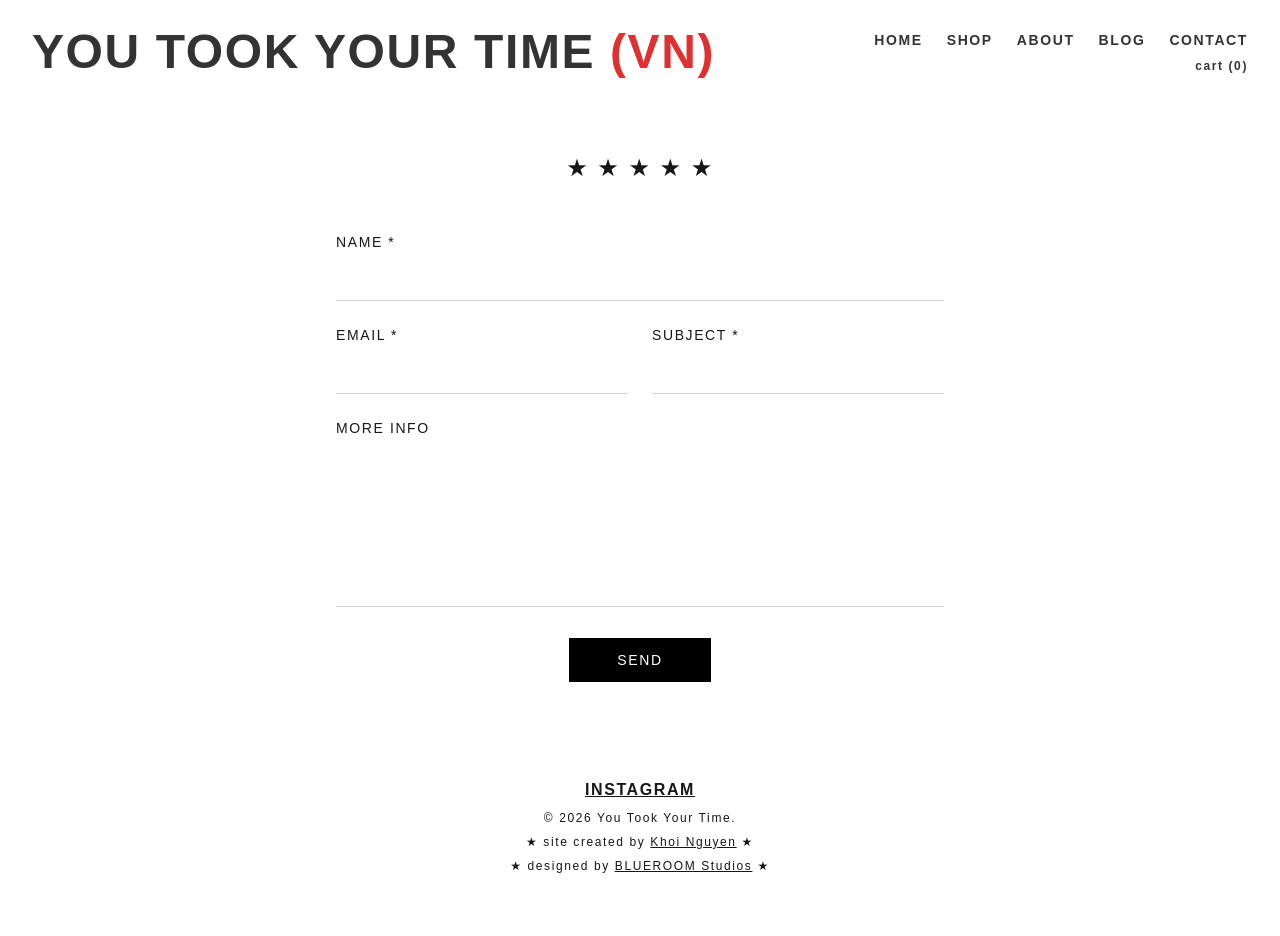
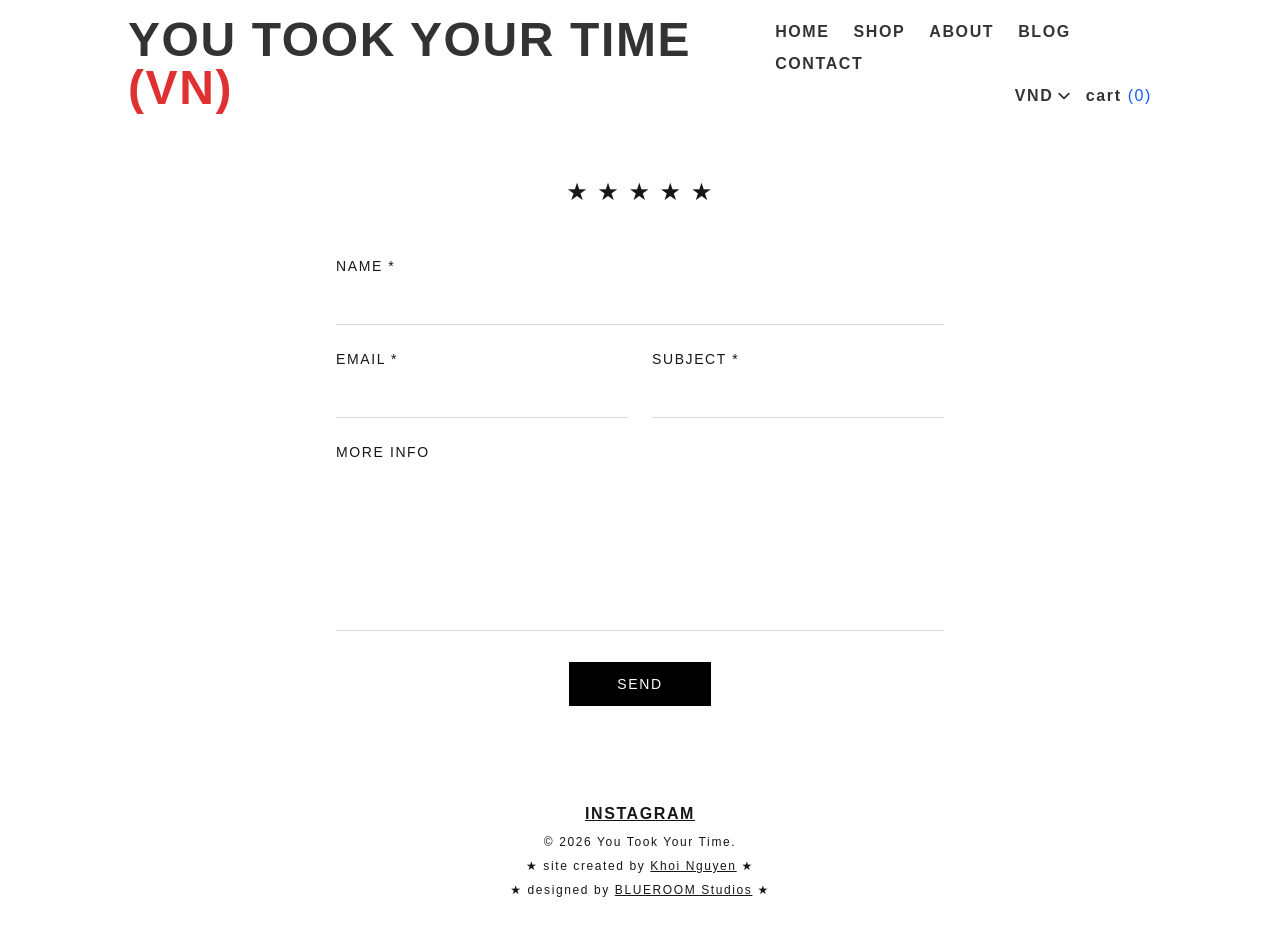
Before and after one commit to haidara02/youtookyourtime, a Next.js app: page /contact in a window 1280 px wide. Shown: the top 936 px of the page. Built offline with nearby package versions, Linux system fonts and the light colour scheme; no server answers; a web font is replaced by a local one.

Commit message:
feat: add CurrencySelector component to header, update CartIcon styling and layout

```diff
--- a/src/components/layout/Header.tsx
+++ b/src/components/layout/Header.tsx
@@ -1,17 +1,18 @@
 import Link from "next/link";
 import CartIcon from "../ui/CartIcon";
+import CurrencySelector from "../ui/CurrencySelector";
 
 export default function Header() {
   return (
     <header className="sticky top-0 z-50 bg-background text-black/80">
-      <nav className="mx-auto px-4 sm:px-6 lg:px-8 py-4 md:py-5 ">
+      <nav className="mx-auto px-4 sm:px-6 lg:px-32 py-4 md:py-8 ">
         <div className="flex flex-col gap-4 md:flex-row md:items-center md:justify-between md:h-16">
           <Link href="/" className="text-5xl font-bold">
             YOU TOOK YOUR TIME <span className="text-brand-red">(VN)</span>
           </Link>
 
           <div className="flex flex-col items-start gap-2 md:items-end">
-            <div className="flex flex-wrap items-center gap-x-6 gap-y-2 text-sm font-bold">
+            <div className="flex flex-wrap items-center gap-x-6 gap-y-2 text-base font-bold">
               <Link
                 href="/"
                 className="hover:text-brand-red transition-colors"
@@ -43,7 +44,8 @@ export default function Header() {
                 CONTACT
               </Link>
             </div>
-            <div className="flex items-center">
+            <div className="flex items-center gap-4">
+              <CurrencySelector />
               <CartIcon count={0} />
             </div>
           </div>
--- a/src/components/ui/CartIcon.tsx
+++ b/src/components/ui/CartIcon.tsx
@@ -10,9 +10,9 @@ export default function CartIcon({ count }: CartIconProps) {
   return (
     <Link
       href="/cart"
-      className="text-xs font-bold hover:text-gray-600 transition-colors"
+      className="text-base font-bold hover:text-gray-600 transition-colors"
     >
-      cart ({count})
+      cart <span className="font-normal text-blue-600">({count})</span>
     </Link>
   );
 }
--- /dev/null
+++ b/src/components/ui/CurrencySelector.tsx
@@ -0,0 +1,27 @@
+export default function CurrencySelector() {
+  return (
+    <div className="relative inline-flex items-center">
+      <select
+        defaultValue="VND"
+        aria-label="Currency"
+        className="cursor-pointer appearance-none bg-transparent pr-4 text-base font-bold hover:text-brand-red transition-colors focus:outline-none"
+      >
+        <option value="VND">VND</option>
+      </select>
+      <svg
+        viewBox="0 0 10 6"
+        fill="none"
+        aria-hidden="true"
+        className="pointer-events-none absolute right-0 h-2 w-3"
+      >
+        <path
+          d="M1 1l4 4 4-4"
+          stroke="currentColor"
+          strokeWidth="1.5"
+          strokeLinecap="round"
+          strokeLinejoin="round"
+        />
+      </svg>
+    </div>
+  );
+}
```
